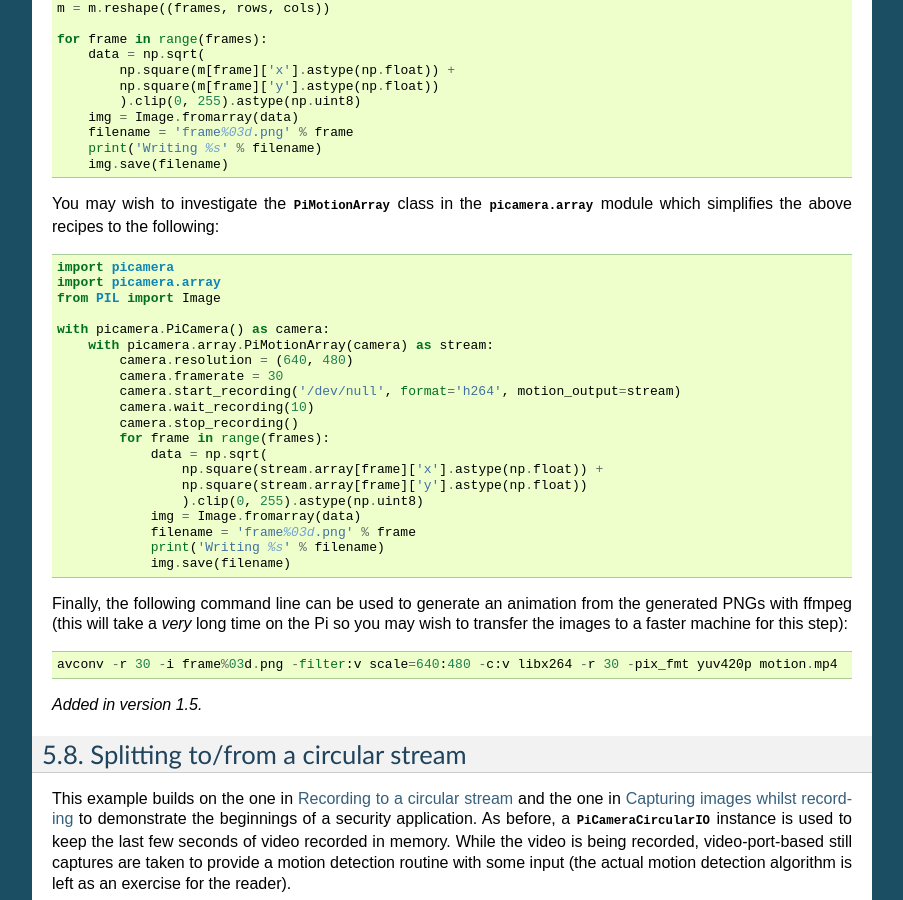
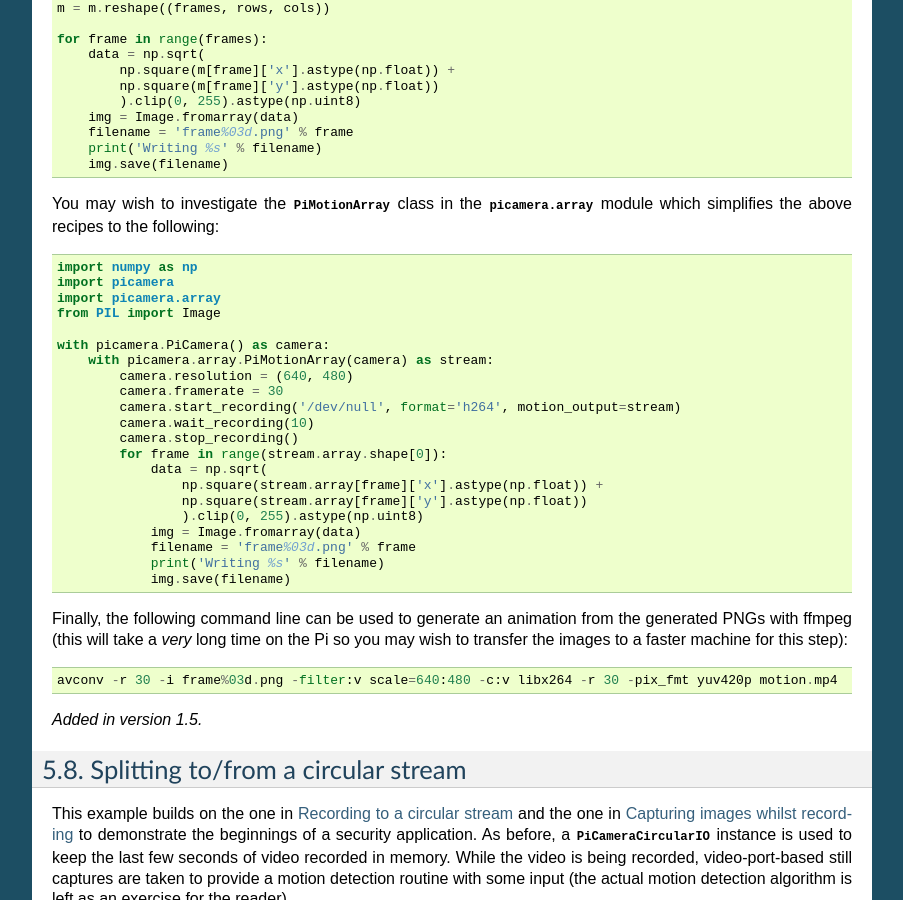
Before and after one commit to waveform80/picamera, a Sphinx documentation site: the page built from docs/recipes2.rst, in a window 1280 px wide and 900 px high, scrolled down 11507 px. Shown: the whole window, without its empty margins (198-1101 px from the left). Built offline with Sphinx 7.4.7, drawn with Linux system fonts in a browser that asks for light colours.

Commit message:
Fix broken recipe
Thanks for jbeale for noticing the issue!

```diff
--- a/docs/recipes2.rst
+++ b/docs/recipes2.rst
@@ -768,6 +768,7 @@ You may wish to investigate the :class:`~picamera.array.PiMotionArray` class
 in the :mod:`picamera.array` module which simplifies the above recipes to the
 following::
 
+    import numpy as np
     import picamera
     import picamera.array
     from PIL import Image
@@ -779,7 +780,7 @@ following::
             camera.start_recording('/dev/null', format='h264', motion_output=stream)
             camera.wait_recording(10)
             camera.stop_recording()
-            for frame in range(frames):
+            for frame in range(stream.array.shape[0]):
                 data = np.sqrt(
                     np.square(stream.array[frame]['x'].astype(np.float)) +
                     np.square(stream.array[frame]['y'].astype(np.float))
```
